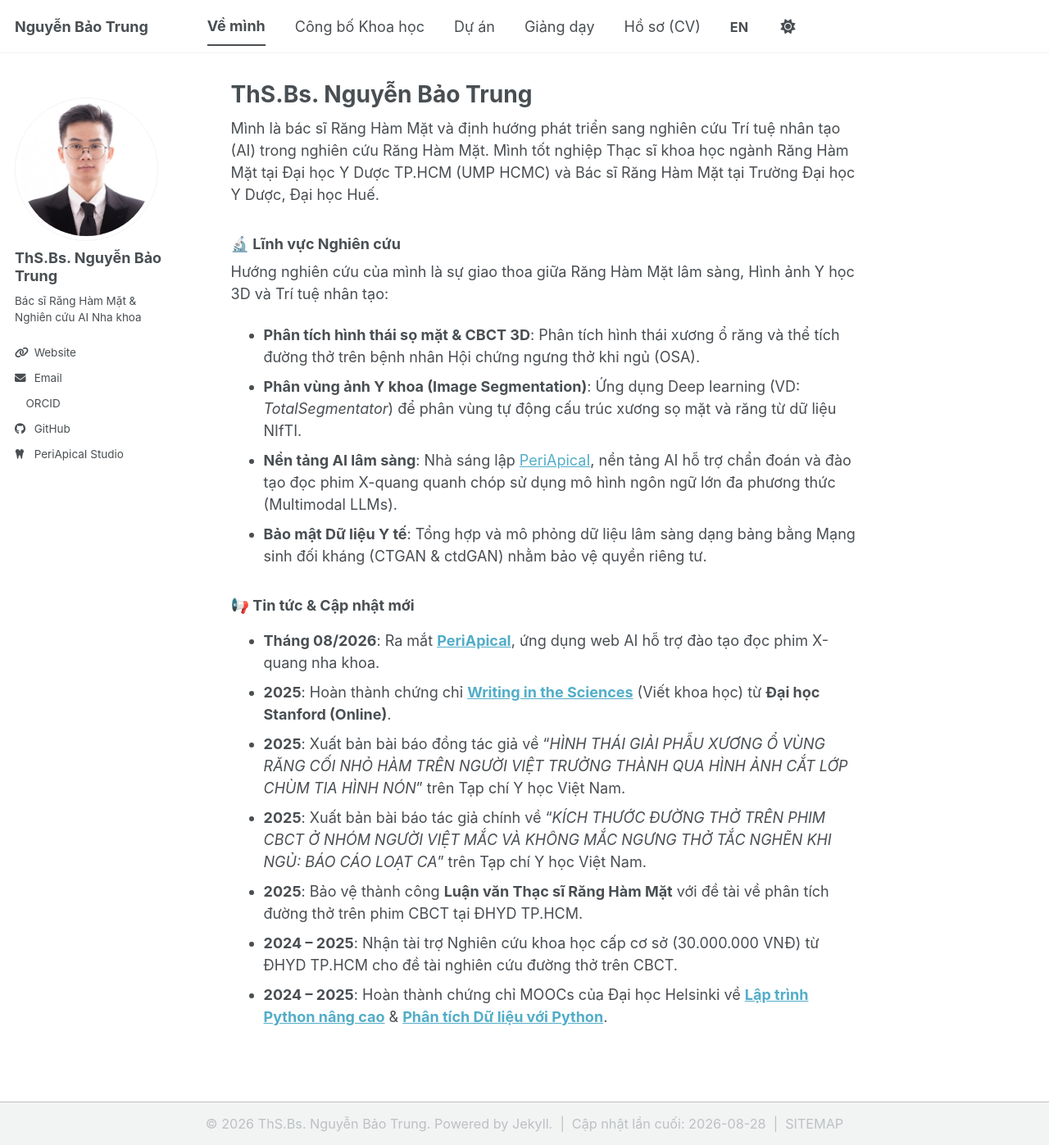
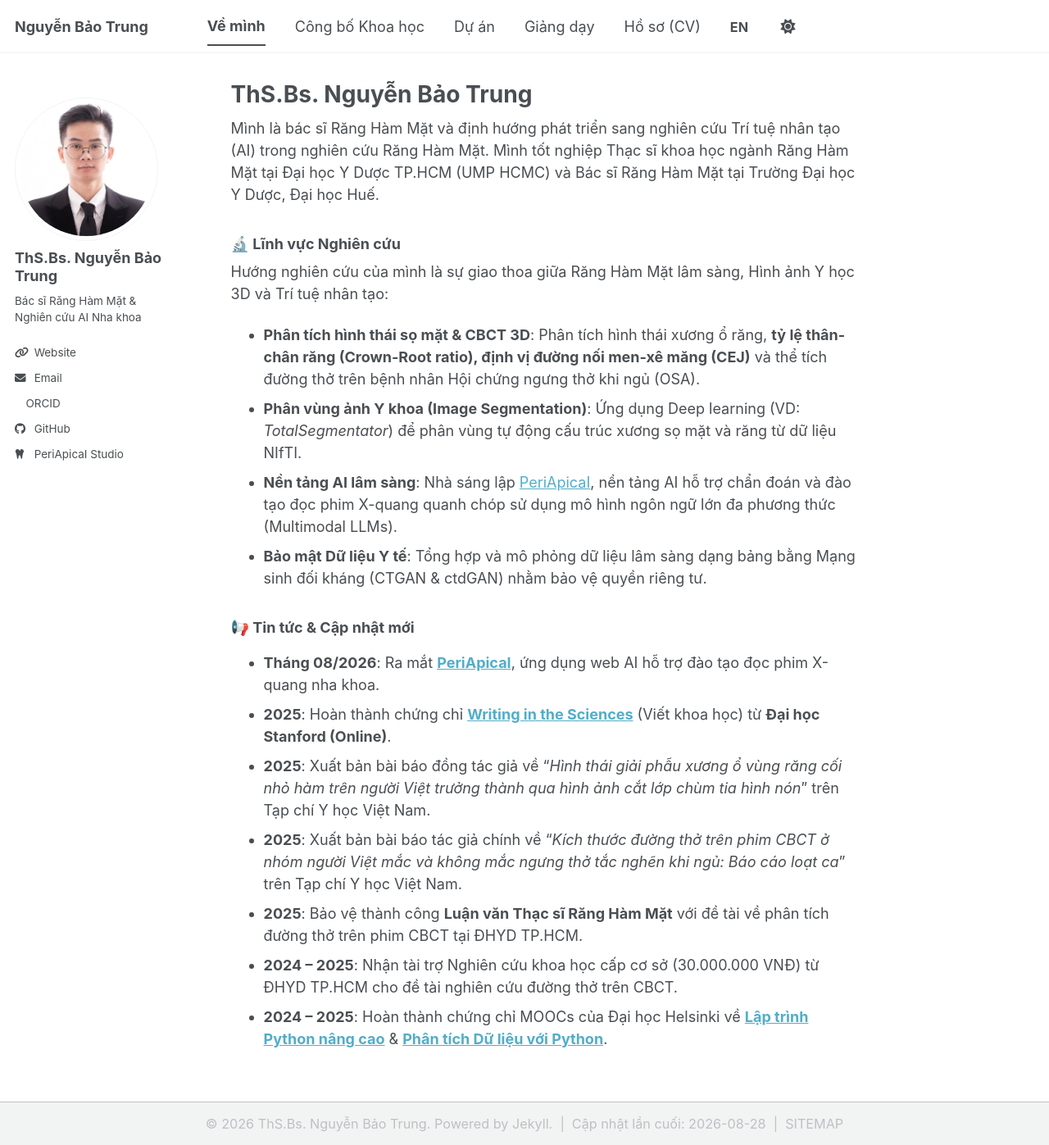
Before and after one commit to trungnb/trungnb.github.io, a Jekyll site: the page built from _pages/about-vi.md, in a window 1280 px wide and 1397 px high. Shown: the whole window at 82% size. Built offline with Jekyll 4.4.1, drawn with Linux system fonts in a browser that asks for light colours; a style sheet for code colours, icons or effects is not loaded.

Commit message:
Update About page with CEJ morphometrics and format VI paper titles to sentence case

```diff
--- a/_pages/about-vi.md
+++ b/_pages/about-vi.md
@@ -10,7 +10,7 @@ Mình là bác sĩ Răng Hàm Mặt và định hướng phát triển sang nghi
 
 ### 🔬 Lĩnh vực Nghiên cứu
 Hướng nghiên cứu của mình là sự giao thoa giữa Răng Hàm Mặt lâm sàng, Hình ảnh Y học 3D và Trí tuệ nhân tạo:
-* **Phân tích hình thái sọ mặt & CBCT 3D**: Phân tích hình thái xương ổ răng và thể tích đường thở trên bệnh nhân Hội chứng ngưng thở khi ngủ (OSA).
+* **Phân tích hình thái sọ mặt & CBCT 3D**: Phân tích hình thái xương ổ răng, **tỷ lệ thân-chân răng (Crown-Root ratio), định vị đường nối men-xê măng (CEJ)** và thể tích đường thở trên bệnh nhân Hội chứng ngưng thở khi ngủ (OSA).
 * **Phân vùng ảnh Y khoa (Image Segmentation)**: Ứng dụng Deep learning (VD: *TotalSegmentator*) để phân vùng tự động cấu trúc xương sọ mặt và răng từ dữ liệu NIfTI.
 * **Nền tảng AI lâm sàng**: Nhà sáng lập [PeriApicaI](https://periapical.ai.studio), nền tảng AI hỗ trợ chẩn đoán và đào tạo đọc phim X-quang quanh chóp sử dụng mô hình ngôn ngữ lớn đa phương thức (Multimodal LLMs).
 * **Bảo mật Dữ liệu Y tế**: Tổng hợp và mô phỏng dữ liệu lâm sàng dạng bảng bằng Mạng sinh đối kháng (CTGAN & ctdGAN) nhằm bảo vệ quyền riêng tư.
@@ -18,8 +18,8 @@ Hướng nghiên cứu của mình là sự giao thoa giữa Răng Hàm Mặt l
 ### 📢 Tin tức & Cập nhật mới
 * **Tháng 08/2026**: Ra mắt **[PeriApicaI](https://periapical.ai.studio)**, ứng dụng web AI hỗ trợ đào tạo đọc phim X-quang nha khoa.
 * **2025**: Hoàn thành chứng chỉ **[Writing in the Sciences](/files/Stanford_Writing_in_the_Sciences.pdf)** (Viết khoa học) từ **Đại học Stanford (Online)**.
-* **2025**: Xuất bản bài báo đồng tác giả về "*HÌNH THÁI GIẢI PHẪU XƯƠNG Ổ VÙNG RĂNG CỐI NHỎ HÀM TRÊN NGƯỜI VIỆT TRƯỞNG THÀNH QUA HÌNH ẢNH CẮT LỚP CHÙM TIA HÌNH NÓN*" trên Tạp chí Y học Việt Nam.
-* **2025**: Xuất bản bài báo tác giả chính về "*KÍCH THƯỚC ĐƯỜNG THỞ TRÊN PHIM CBCT Ở NHÓM NGƯỜI VIỆT MẮC VÀ KHÔNG MẮC NGƯNG THỞ TẮC NGHẼN KHI NGỦ: BÁO CÁO LOẠT CA*" trên Tạp chí Y học Việt Nam.
+* **2025**: Xuất bản bài báo đồng tác giả về "*Hình thái giải phẫu xương ổ vùng răng cối nhỏ hàm trên người Việt trưởng thành qua hình ảnh cắt lớp chùm tia hình nón*" trên Tạp chí Y học Việt Nam.
+* **2025**: Xuất bản bài báo tác giả chính về "*Kích thước đường thở trên phim CBCT ở nhóm người Việt mắc và không mắc ngưng thở tắc nghẽn khi ngủ: Báo cáo loạt ca*" trên Tạp chí Y học Việt Nam.
 * **2025**: Bảo vệ thành công **Luận văn Thạc sĩ Răng Hàm Mặt** với đề tài về phân tích đường thở trên phim CBCT tại ĐHYD TP.HCM.
 * **2024 – 2025**: Nhận tài trợ Nghiên cứu khoa học cấp cơ sở (30.000.000 VNĐ) từ ĐHYD TP.HCM cho đề tài nghiên cứu đường thở trên CBCT.
 * **2024 – 2025**: Hoàn thành chứng chỉ MOOCs của Đại học Helsinki về **[Lập trình Python nâng cao](/files/Helsinki_Advanced_Programming.png)** & **[Phân tích Dữ liệu với Python](/files/Helsinki_Data_Analysis.png)**.
```
Also changed, not shown: _pages/about.md (+1 -1 lines).
